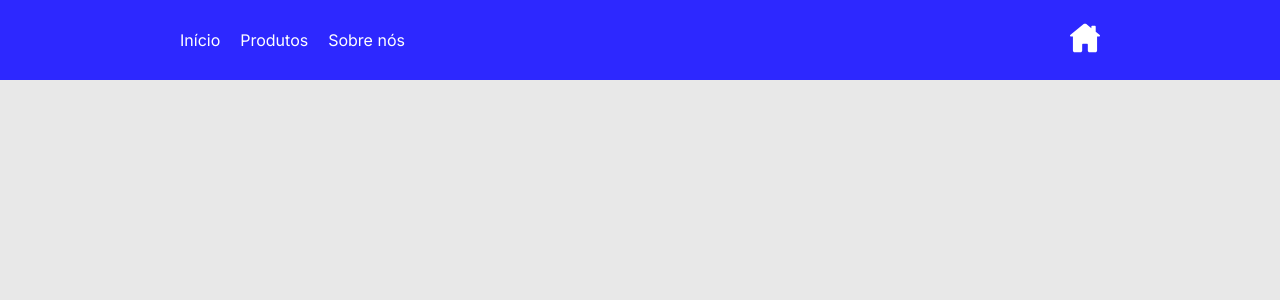
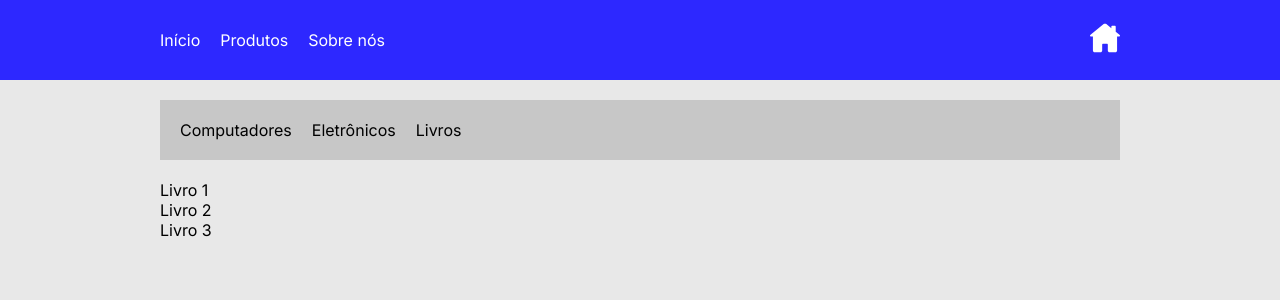
Before and after one commit to gabyferrari/desafio2-reactjs, a React (Vite) app: page /products/books in a window 1280 px wide. Shown: the top 300 px of the page. Built offline with nearby package versions, Linux system fonts and the light colour scheme.

Commit message:
Layout finished

```diff
--- /dev/null
+++ b/src/components/BarContent/index.tsx
@@ -0,0 +1,18 @@
+import "./styles.css";
+
+export default function BarContent() {
+
+  return (
+    <div className="bar-content container mt20">
+     <div className="menu-item-bar">
+        Computadores
+     </div>
+     <div className="menu-item-bar">
+        Eletrônicos
+     </div>
+     <div className="menu-item-bar">
+        Livros
+     </div>
+    </div>
+  );
+}
--- /dev/null
+++ b/src/components/BarContent/styles.css
@@ -0,0 +1,11 @@
+.bar-content {
+    background-color: var(--color-bg-tertiary);
+    color: var(--color-font-primary);
+    height: 60px;
+    display: flex;
+    align-items: center;
+}
+
+.menu-item-bar {
+    margin-left: 20px;
+}
--- a/src/components/Header/styles.css
+++ b/src/components/Header/styles.css
@@ -24,10 +24,6 @@ header {
 }
 
 .menu-item {
-    margin-left: 20px;
-}
-
-.menu-icon {
     margin-right: 20px;
 }
 
--- a/src/index.css
+++ b/src/index.css
@@ -31,6 +31,7 @@ body {
   margin-top: 20px;
 }
 
-.ml20 {
-  margin-left: 20px;
+.items-list {
+  display: flex;
+  flex-direction: column;
 }
--- a/src/routes/Home/AboutUs/index.tsx
+++ b/src/routes/Home/AboutUs/index.tsx
@@ -1,8 +1,8 @@
 export default function AboutUs() {
 
-    return(
-        <>
-
-        </>
-    );
+  return (
+    <main className="container mt20">
+      <h2>Sobre nós</h2>
+    </main>
+  );
 }
--- a/src/routes/Home/HomeIndex/index.tsx
+++ b/src/routes/Home/HomeIndex/index.tsx
@@ -2,7 +2,7 @@ export default function HomeIndex() {
 
   return (
     <main className="container mt20">
-      <h2 className="ml20 text">Bem-vindos!</h2>
+      <h2>Bem-vindos!</h2>
     </main>
   );
 }
--- a/src/routes/Home/Products/Books/index.tsx
+++ b/src/routes/Home/Products/Books/index.tsx
@@ -1,8 +1,16 @@
 export default function Books() {
 
     return(
-        <>
-
-        </>
+         <div className="items-list container mt20">
+            <div>
+                Livro 1
+            </div>
+            <div>
+                Livro 2
+            </div>
+            <div>
+                Livro 3
+            </div>
+        </div>
     );
 }
--- a/src/routes/Home/Products/Computers/index.tsx
+++ b/src/routes/Home/Products/Computers/index.tsx
@@ -1,8 +1,16 @@
 export default function Computers() {
 
     return(
-        <>
-
-        </>
+        <div className="items-list container mt20">
+            <div>
+                Computador 1
+            </div>
+            <div>
+                Computador 2
+            </div>
+            <div>
+                Computador 3
+            </div>
+        </div>
     );
 }
--- a/src/routes/Home/Products/Eletronics/index.tsx
+++ b/src/routes/Home/Products/Eletronics/index.tsx
@@ -1,8 +1,16 @@
 export default function Eletronics() {
 
     return(
-        <>
-
-        </>
+         <div className="items-list container mt20">
+            <div>
+                Eletrônico 1
+            </div>
+            <div>
+                Eletrônico 2
+            </div>
+            <div>
+                Eletrônico 3
+            </div>
+        </div>
     );
 }
--- a/src/routes/Home/Products/index.tsx
+++ b/src/routes/Home/Products/index.tsx
@@ -1,8 +1,12 @@
+import { Outlet } from "react-router-dom";
+import BarContent from "../../../components/BarContent";
+
 export default function Products() {
 
-    return(
-        <>
-
-        </>
-    );
+  return (
+    <>
+      <BarContent />
+      <Outlet />
+    </>
+  );
 }
```
